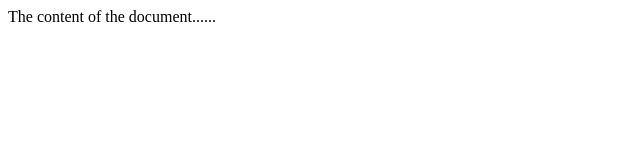
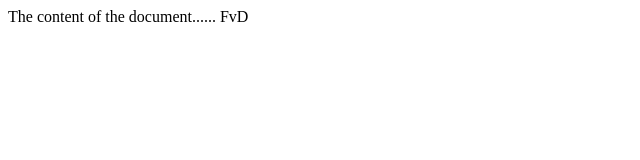
Before and after one commit to Frankvd81/Frankvd81.github.io, a plain HTML site: page index.html in a window 1280 px wide. Shown: the full height of the page, 0-640 px from the left. Drawn offline with Linux system fonts and the light colour scheme.

Commit message:
FvD Test index.html

```diff
--- a/index.html
+++ b/index.html
@@ -6,7 +6,7 @@
 </head>
 
 <body>
-The content of the document......
+The content of the document...... FvD
 </body>
 
 </html>
```
